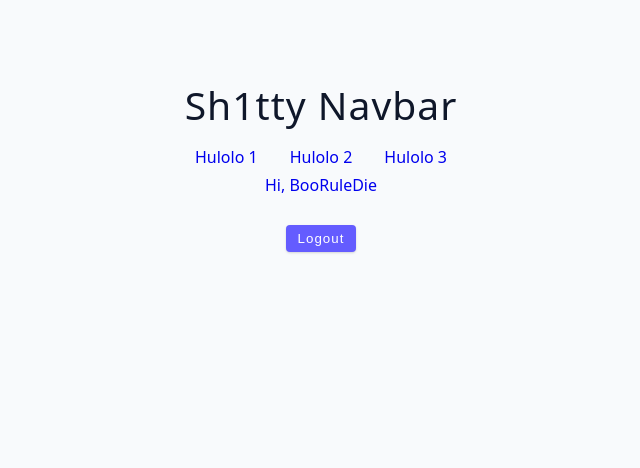
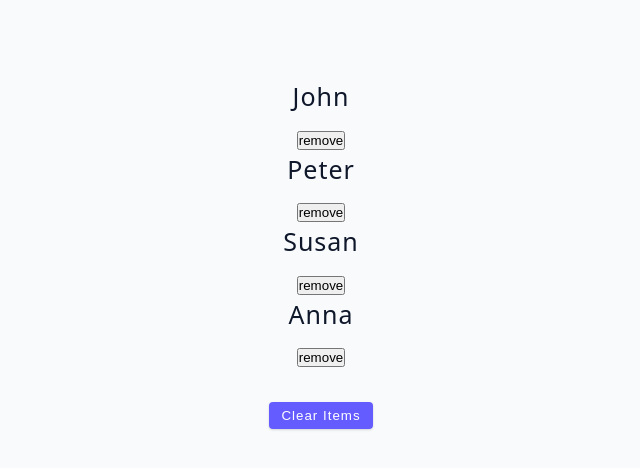
Before and after one commit to BooRuleDie/technologies, a React (Vite) app in the folder React/tutorial-2/: page / in a window 1280 px wide. Shown: the top 468 px of the page, without its empty margins (319-959 px from the left). Built offline with nearby package versions, Linux system fonts and the light colour scheme.

Commit message:
useReducer covered

```diff
--- a/React/tutorial-2/src/App.jsx
+++ b/React/tutorial-2/src/App.jsx
@@ -77,7 +77,9 @@
 // import Starter from "./tutorial/08-custom-hooks/starter/02-fetch-data";
 // import Final from "./tutorial/08-custom-hooks/final/02-fetch-data";
 
-import Starter from "./tutorial/09-context-api/starter/Navbar";
+// import Starter from "./tutorial/09-context-api/starter/Navbar";
+
+import Starter from "./tutorial/10-useReducer/starter/01-useReducer"
 
 function App() {
     return (
--- a/React/tutorial-2/src/tutorial/10-useReducer/starter/01-useReducer.jsx
+++ b/React/tutorial-2/src/tutorial/10-useReducer/starter/01-useReducer.jsx
@@ -1,29 +1,47 @@
-import React from 'react';
-import { data } from '../../../data';
+import { useReducer } from "react";
+import { data } from "../../../data";
+import { reducer } from "./reducer";
+import { REMOVE_ITEM, CLEAR_ITEMS, RESET_ITEMS } from "./actions";
+
+const defaultState = {
+    isLoading: false,
+    people: data,
+};
+
 const ReducerBasics = () => {
-  const [people, setPeople] = React.useState(data);
+    const [state, dispatch] = useReducer(reducer, defaultState);
 
-  const removeItem = (id) => {
-    let newPeople = people.filter((person) => person.id !== id);
-    setPeople(newPeople);
-  };
     return (
         <div>
-      {people.map((person) => {
-        const { id, name } = person;
+            {state.people.map((person) => {
                 return (
-          <div key={id} className='item'>
-            <h4>{name}</h4>
-            <button onClick={() => removeItem(id)}>remove</button>
+                    <div key={person.id} className="item">
+                        <h4>{person.name}</h4>
+                        <button
+                            onClick={() =>
+                                dispatch({
+                                    type: REMOVE_ITEM,
+                                    payload: { id: person.id },
+                                })
+                            }
+                        >
+                            remove
+                        </button>
                     </div>
                 );
             })}
             <button
-        className='btn'
-        style={{ marginTop: '2rem' }}
-        onClick={() => setPeople([])}
+                className="btn"
+                style={{ marginTop: "2rem" }}
+                onClick={() => {
+                    if (state.people.length) {
+                        dispatch({ type: CLEAR_ITEMS });
+                    } else {
+                        dispatch({ type: RESET_ITEMS });
+                    }
+                }}
             >
-        clear items
+                {state.people.length ? "clear items" : "reset"}
             </button>
         </div>
     );
--- /dev/null
+++ b/React/tutorial-2/src/tutorial/10-useReducer/starter/actions.jsx
@@ -0,0 +1,3 @@
+export const CLEAR_ITEMS = "CLEAR_ITEMS";
+export const RESET_ITEMS = "RESET_ITEMS";
+export const REMOVE_ITEM = "REMOVE_ITEM";
--- /dev/null
+++ b/React/tutorial-2/src/tutorial/10-useReducer/starter/reducer.jsx
@@ -0,0 +1,21 @@
+import { data } from "../../../data";
+import { CLEAR_ITEMS, RESET_ITEMS, REMOVE_ITEM } from "./actions";
+
+export const reducer = (state, action) => {
+    switch (action.type) {
+        case CLEAR_ITEMS:
+            return { ...state, people: [] };
+        case RESET_ITEMS:
+            return { ...state, people: data };
+        case REMOVE_ITEM:
+            console.log(action);
+            return {
+                ...state,
+                people: state.people.filter((person) => {
+                    return person.id !== action.payload.id;
+                }),
+            };
+        default:
+            return state;
+    }
+};
```
Lines whose indentation alone changed are shown as unchanged.
